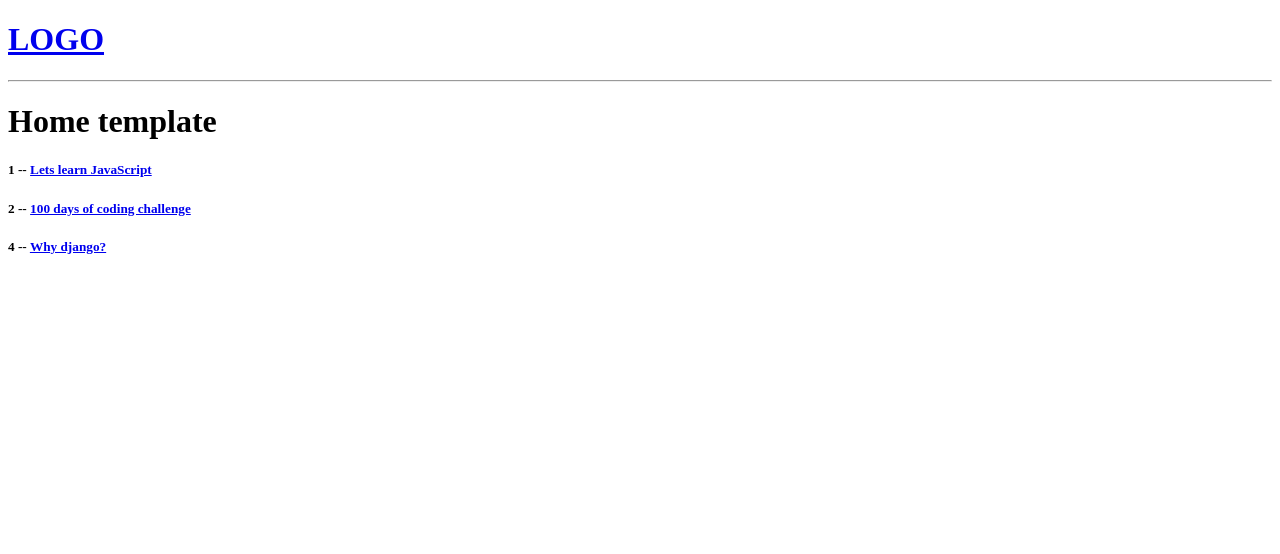
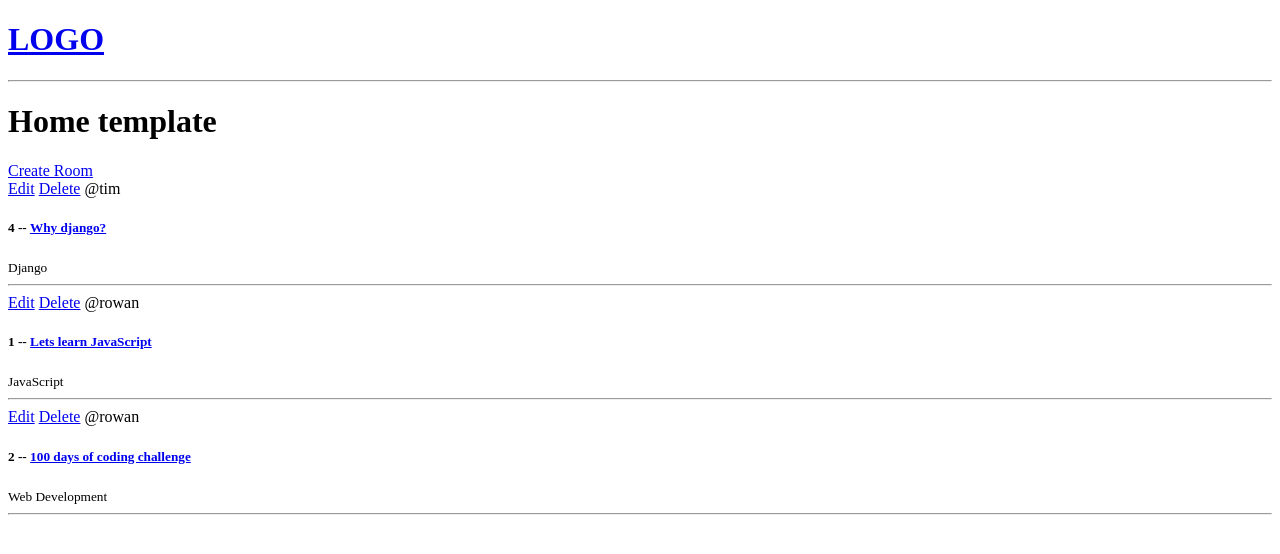
Before and after one commit to rowansiwakoti/study-room-django, a Django app: page / in a window 1280 px wide. Shown: the top 554 px of the page. Run offline with Django 3.2, Linux system fonts and the light colour scheme; data comes from the database, SQL or seed files in the repository; both versions use the stored data as it was after the commit.

Commit message:
Add CRUD operation for rooms

```diff
--- a/base/models.py
+++ b/base/models.py
@@ -20,6 +20,9 @@ class Room(models.Model):
     updated = models.DateTimeField(auto_now=True)
     created = models.DateTimeField(auto_now_add=True)
 
+    class Meta:
+        ordering = ['-updated', '-created']
+
     def __str__(self):
         return self.name
 
--- a/base/templates/base/home.html
+++ b/base/templates/base/home.html
@@ -5,10 +5,19 @@
 <h1>Home template</h1>
 
 <div>
+
+
+    <a href="{% url 'create-room' %}">Create Room</a>
+
     <div>
         {% for room in rooms%}
             <div>
-              <h5>{{room.id}} -- <a href="{% url 'room' room.id %}">{{room.name}}</a></h5>
+                <a href="{% url 'update-room' room.id %}">Edit</a>
+                <a href="{% url 'delete-room' room.id %}">Delete</a>
+                <span>@{{room.host.username}}</span>
+                <h5>{{room.id}} -- <a href="{% url 'room' room.id %}">{{room.name}}</a></h5>
+                <small>{{room.topic.name}}</small>
+                <hr />
             </div>
         {% endfor %}
     </div>
--- a/base/urls.py
+++ b/base/urls.py
@@ -6,4 +6,7 @@ from . import views
 urlpatterns = [
     path('', views.home, name="home"),
     path('room/<str:pk>/', views.room, name="room"),
+    path('create-room/', views.createRoom, name="create-room"),
+    path('update-room/<str:pk>', views.updateRoom, name="update-room"),
+    path('delete-room/<str:pk>', views.deleteRoom, name="delete-room")
 ]
--- a/base/views.py
+++ b/base/views.py
@@ -1,13 +1,8 @@
-from django.shortcuts import render
+from django.shortcuts import render, redirect
 from .models import Room
+from .forms import RoomForm
 
 # Create your views here.
-
-# rooms = [
-#     {'id': 1, 'name': 'Lets learn python'},
-#     {'id': 2, 'name': 'Lets learn Design'},
-#     {'id': 3, 'name': 'Lets learn JavaScript'},
-# ]
 
 def home(request):
     rooms = Room.objects.all()
@@ -18,3 +13,35 @@ def room(request, pk):
     room = Room.objects.get(id = pk)
     context = {'room': room}
     return render(request, 'base/room.html', context)
+
+def createRoom(request):
+    form = RoomForm()
+
+    if request.method == 'POST':
+        form = RoomForm(request.POST)
+        if form.is_valid():
+            form.save()
+            return redirect('home')
+    context = {'form': form}
+    return render(request, 'base/room_form.html', context)
+
+
+def updateRoom(request, pk):
+    room = Room.objects.get(id = pk)
+    form = RoomForm(instance=room)
+
+    if request.method == 'POST':
+        form = RoomForm(request.POST, instance=room)
+        if form.is_valid():
+            form.save()
+            return redirect('home')
+
+    context = {'form': form}
+    return render(request, 'base/room_form.html', context)
+
+def deleteRoom(request, pk):
+    room = Room.objects.get(id = pk)
+    if request.method == 'POST':
+        room.delete()
+        return redirect('home')
+    return render(request, 'base/delete.html', {'obj': room})
```
Also changed, not shown: base/forms.py (added, +7 -0 lines), base/templates/base/delete.html (added, +12 -0 lines), base/templates/base/room_form.html (added, +13 -0 lines), db.sqlite3.
